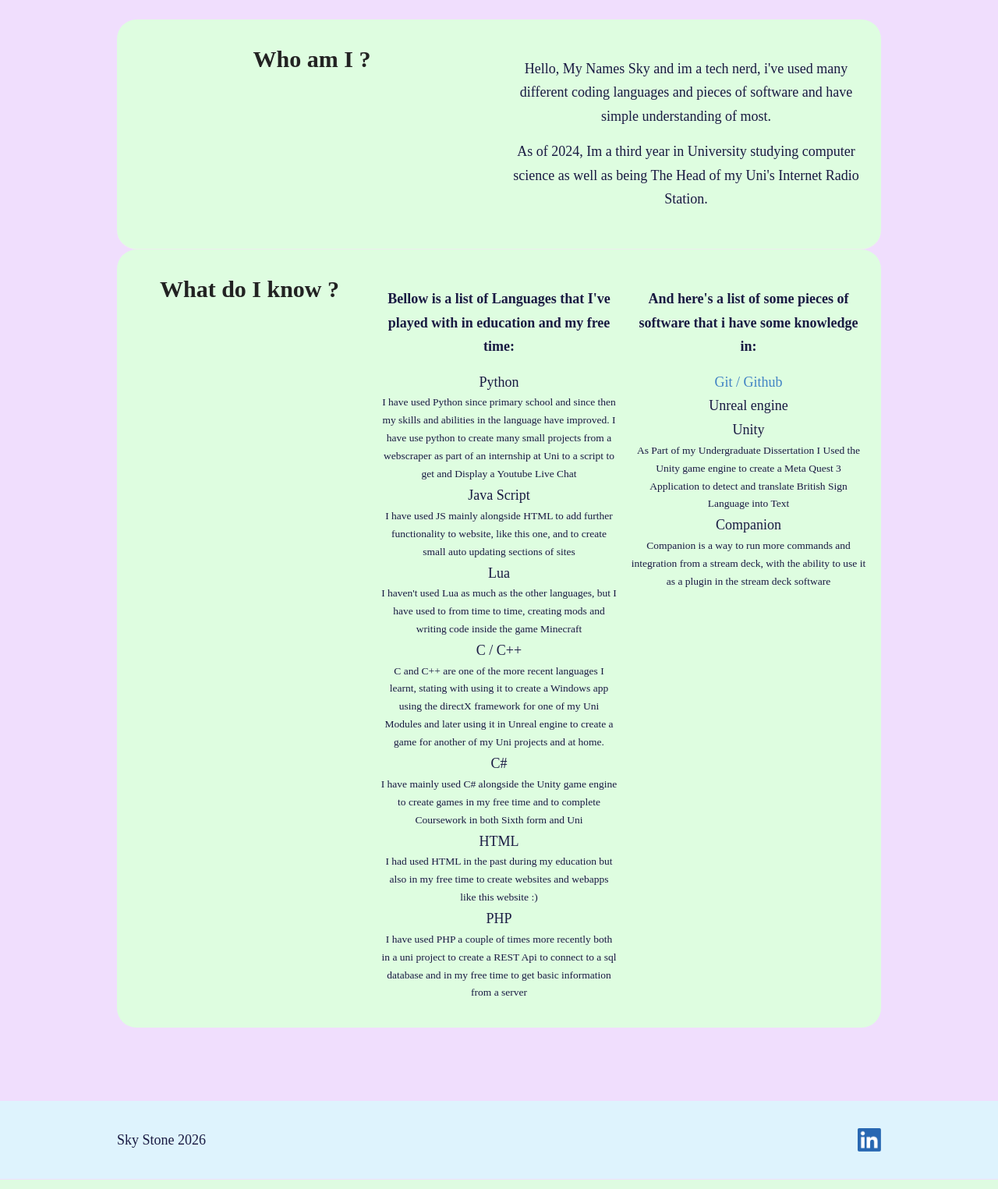
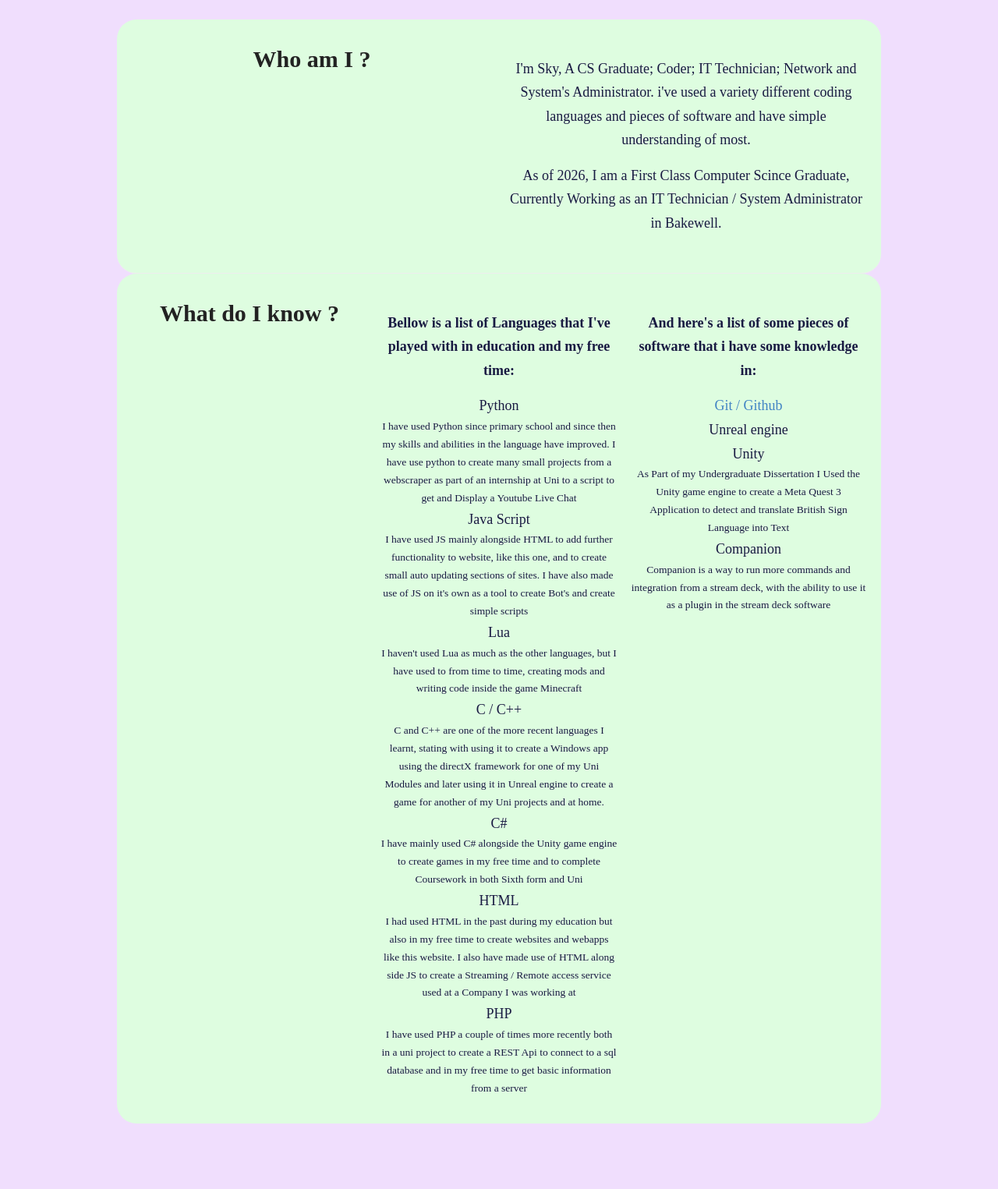
Before and after one commit to SKui1/Skui_home, a PHP site: page / in a window 1280 px wide. Shown: the part 139-1664 px from the top of the page at 78% size. Run offline with PHP 8.4, Linux system fonts and the light colour scheme; some web fonts are replaced.

Commit message:
:memo: Updated Text Fields

```diff
--- a/assets/styles.css
+++ b/assets/styles.css
@@ -99,9 +99,8 @@ table {
     box-sizing: border-box;
 }
 
-/**************/
-/* BASE RULES */
-/**************/
+/*********/
+
 html {
     font-size: 100%;
     height: 100%;
--- a/index.html
+++ b/index.html
@@ -29,10 +29,10 @@
             <h1 style="margin-top: 0; text-align: center;">Who am I ?</h1>
             <div class="post-elsewhere">
               <p style="text-align: center;">
-                Hello, My Names Sky and im a tech nerd, i've used many different coding languages and pieces of software and have simple understanding of most.
+                I'm Sky, A CS Graduate; Coder; IT Technician; Network and System's Administrator. i've used a variety different coding languages and pieces of software and have simple understanding of most.
               </p>
               <p>
-                As of 2024, Im a third year in University studying computer science as well as being The Head of my Uni's Internet Radio Station.
+                As of 2026, I am a First Class Computer Scince Graduate, Currently Working as an IT Technician / System Administrator in Bakewell.
               </p>
             </div>
           </div>
@@ -48,7 +48,7 @@
                 <dt>Python</dt>
                 <dd>I have used Python since primary school and since then my skills and abilities in the language have improved. I have use python to create many small projects from a webscraper as part of an internship at Uni to a script to get and Display a Youtube Live Chat</dd>
                 <dt>Java Script</dt>
-                <dd>I have used JS mainly alongside HTML to add further functionality to website, like this one, and to create small auto updating sections of sites</dd>
+                <dd>I have used JS mainly alongside HTML to add further functionality to website, like this one, and to create small auto updating sections of sites. I have also made use of JS on it's own as a tool to create Bot's and create simple scripts</dd>
                 <dt>Lua</dt>
                 <dd>I haven't used Lua as much as the other languages, but I have used to from time to time, creating mods and writing code inside the game Minecraft</dd>
                 <dt>C / C++</dt>
@@ -56,7 +56,7 @@
                 <dt>C#</dt>
                 <dd>I have mainly used C# alongside the Unity game engine to create games in my free time and to complete Coursework in both Sixth form and Uni</dd>
                 <dt>HTML</dt>
-                <dd>I had used HTML in the past during my education but also in my free time to create websites and webapps like this website :)</dd>
+                <dd>I had used HTML in the past during my education but also in my free time to create websites and webapps like this website. I also have made use of HTML along side JS to create a Streaming / Remote access service used at a Company I was working at</dd>
                 <dt>PHP</dt>
                 <dd>I have used PHP a couple of times more recently both in a uni project to create a REST Api to connect to a sql database and in my free time to get basic information from a server</dd>
               </dl>
```
